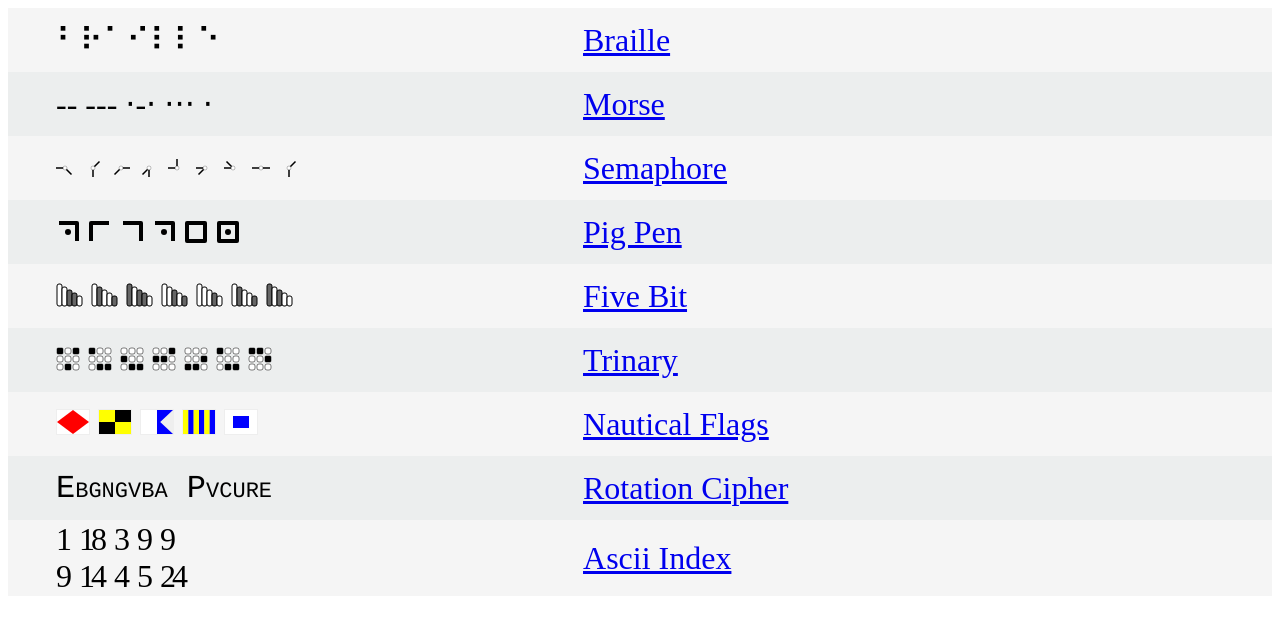
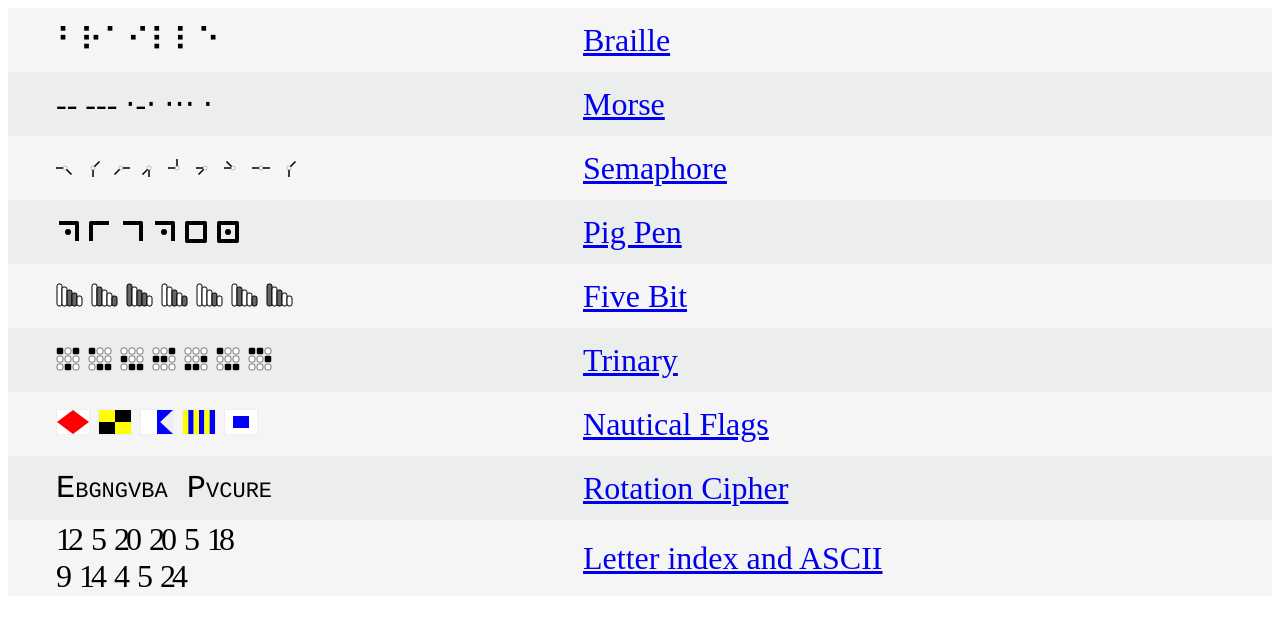
Before and after one commit to davidggarber/Decrypt, a plain HTML site: page index.html in a window 1280 px wide. Drawn offline with Linux system fonts and the light colour scheme; a web font is replaced by a local one.

Commit message:
Rename ASCII to Index

```diff
--- a/index.html
+++ b/index.html
@@ -205,11 +205,12 @@
             </tr>
             <tr>
                 <td class="left" class="alpha-index">
-                    <span class="condensed">1</span>
+                    <span class="condensed">12</span>
+                    <span class="condensed">5</span>
+                    <span class="condensed">20</span>
+                    <span class="condensed">20</span>
+                    <span class="condensed">5</span>
                     <span class="condensed">18</span>
-                    <span class="condensed">3</span>
-                    <span class="condensed">9</span>
-                    <span class="condensed">9</span>
                     <br>
                     <span class="condensed">9</span>
                     <span class="condensed">14</span>
@@ -217,7 +218,7 @@
                     <span class="condensed">5</span>
                     <span class="condensed">24</span>
                 </td>
-                <td class="right"><a href="javascript:goto('Ascii')">Ascii Index</a></td>
+                <td class="right"><a href="javascript:goto('Ascii')">Letter index and ASCII</a></td>
             </tr>
         </table>
 
```
Also changed, not shown: Ascii.html (+1 -1 lines), Braille.html (+1 -1 lines), FiveBit.html (+1 -1 lines), Morse.html (+1 -1 lines), Nautical.html (+1 -1 lines), PigPen.html (+1 -1 lines), RotCipher.html (+1 -1 lines), Semaphore.html (+1 -1 lines), Trinary.html (+1 -1 lines), package-lock.json (added).
